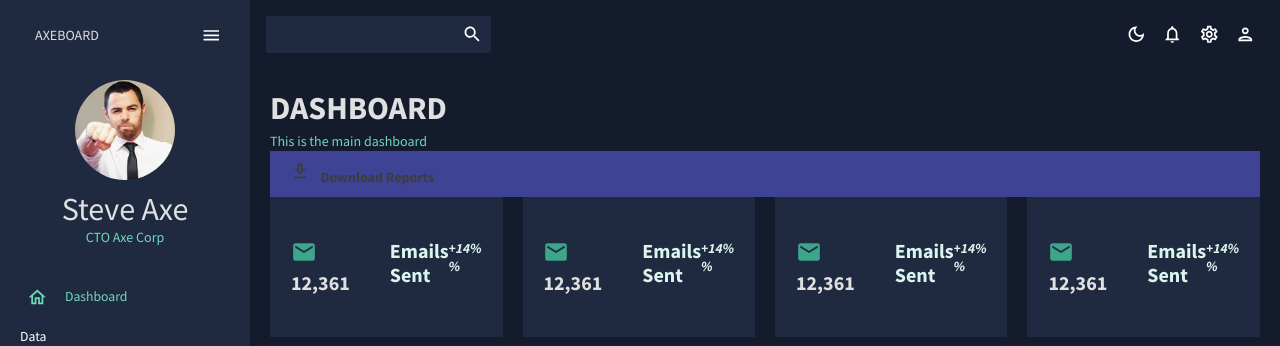
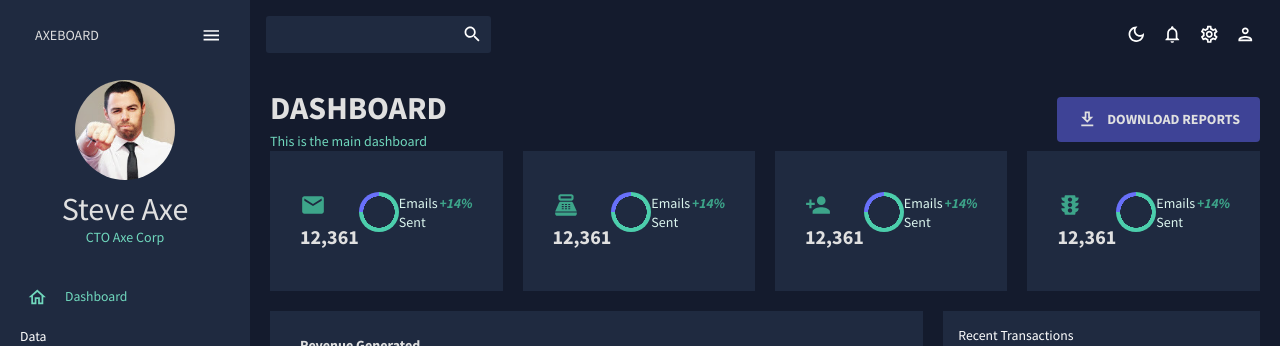
Before and after one commit to ehelgueroc/admin-dashboard, a React (Create React App) app: page / in a window 1280 px wide. Shown: the top 346 px of the page. Built offline with nearby package versions, Linux system fonts and the light colour scheme.

Commit message:
Removed grid on Geographic map and fixed issue with progress circle not showing

```diff
--- a/src/components/GeographyChart.jsx
+++ b/src/components/GeographyChart.jsx
@@ -48,7 +48,7 @@ function GeographyChart({ isDashboard = false }) {
       projectionScale={isDashboard ? 40 : 150}
       projectionTranslation={isDashboard ? [0.49, 0.6] : [0.5, 0.5]}
       projectionRotation={[0, 0, 0]}
-      enableGraticule
+      enableGraticule={false}
       graticuleLineColor='#dddddd'
       borderWidth={1.5}
       borderColor='transparent'
--- a/src/components/ProgressCircle.jsx
+++ b/src/components/ProgressCircle.jsx
@@ -10,7 +10,8 @@ function ProgressCircle({ progress = '0.75', size = '40' }) {
     <Box
       sx={{
         background: `radial-gradient(${colors.primary[400]} 55%, transparent 56%),
-    conic-gradient(transparent 0deg ${angle}, ${colors.blueAccent[500]} ${angle}deg 360deg)`,
+        conic-gradient(transparent 0deg ${angle}deg, ${colors.blueAccent[500]} ${angle}deg 360deg),
+        ${colors.greenAccent[500]}`,
         borderRadius: '50%',
         width: `${size}px`,
         height: `${size}px`,
--- a/src/components/StatBox.jsx
+++ b/src/components/StatBox.jsx
@@ -18,17 +18,17 @@ function StatBox({ title, subtitle, icon, progress, increase }) {
         <Box>
           <ProgressCircle progress={progress} />
         </Box>
-        <Box display='flex' justifyContent='space-between'>
-          <Typography variant='h4' fontWeight='bold' sx={{ color: colors.greenAccent[100] }}>
+        <Box display='flex' justifyContent='space-between' mt='2px'>
+          <Typography variant='h5' sx={{ color: colors.greenAccent[100] }}>
             {subtitle}
           </Typography>
           <Typography
             variant='h5'
             fontStyle='italic'
             fontWeight='bold'
-            sx={{ color: colors.greenAccent[100] }}
+            sx={{ color: colors.greenAccent[600] }}
           >
-            {increase} %
+            {increase}
           </Typography>
         </Box>
       </Box>
--- a/src/scenes/dashboard/index.jsx
+++ b/src/scenes/dashboard/index.jsx
@@ -1,10 +1,9 @@
-import { Box, IconButton, Typography, useTheme } from '@mui/material';
-// Button, IconButton, Typography,
+import { Box, IconButton, Typography, Button, useTheme } from '@mui/material';
 import DownloadOutlinedIcon from '@mui/icons-material/DownloadOutlined';
 import EmailIcon from '@mui/icons-material/Email';
-// import PointOfSaleIcon from '@mui/icons-material/PointOfSale';
-// import PersonAddIcon from '@mui/icons-material/PersonAdd';
-// import TrafficIcon from '@mui/icons-material/Traffic';
+import PointOfSaleIcon from '@mui/icons-material/PointOfSale';
+import PersonAddIcon from '@mui/icons-material/PersonAdd';
+import TrafficIcon from '@mui/icons-material/Traffic';
 
 import LineChart from '../../components/LineChart';
 import BarChart from '../../components/BarChart';
@@ -24,26 +23,23 @@ function Dashboard() {
     <Box m='20px'>
       <Box display='flex' justifyContent='space-between' alignItems='center'>
         <Header title='DASHBOARD' subtitle='This is the main dashboard' />
-      </Box>
-      <Box
+        <Box>
+          <Button
             sx={{
               backgroundColor: colors.blueAccent[700],
-          color: colors.grey[700],
+              color: colors.grey[100],
               fontSize: '14px',
               fontWeight: 'bold',
               padding: '10px 20px',
             }}
           >
             <DownloadOutlinedIcon sx={{ mr: '10px' }} />
-        Download Reports
+            DOWNLOAD REPORTS
+          </Button>
         </Box>
-      <Box
-        height='75vh'
-        display='grid'
-        gridTemplateColumns='repeat(12, 1fr)'
-        gridAutoRows='140px'
-        gap='20px'
-      >
+      </Box>
+
+      <Box display='grid' gridTemplateColumns='repeat(12, 1fr)' gridAutoRows='140px' gap='20px'>
         <Box
           gridColumn='span 3'
           backgroundColor={colors.primary[400]}
@@ -71,7 +67,7 @@ function Dashboard() {
             subtitle='Emails Sent'
             progress='0.75'
             increase='+14%'
-            icon={<EmailIcon sx={{ color: colors.greenAccent[600], fontSize: '26px' }} />}
+            icon={<PointOfSaleIcon sx={{ color: colors.greenAccent[600], fontSize: '26px' }} />}
           />
         </Box>
         <Box
@@ -86,7 +82,7 @@ function Dashboard() {
             subtitle='Emails Sent'
             progress='0.75'
             increase='+14%'
-            icon={<EmailIcon sx={{ color: colors.greenAccent[600], fontSize: '26px' }} />}
+            icon={<PersonAddIcon sx={{ color: colors.greenAccent[600], fontSize: '26px' }} />}
           />
         </Box>
         <Box
@@ -101,7 +97,7 @@ function Dashboard() {
             subtitle='Emails Sent'
             progress='0.75'
             increase='+14%'
-            icon={<EmailIcon sx={{ color: colors.greenAccent[600], fontSize: '26px' }} />}
+            icon={<TrafficIcon sx={{ color: colors.greenAccent[600], fontSize: '26px' }} />}
           />
         </Box>
         <Box gridColumn='span 8' gridRow='span 2' backgroundColor={colors.primary[400]}>
```
Lines whose indentation alone changed are shown as unchanged.
